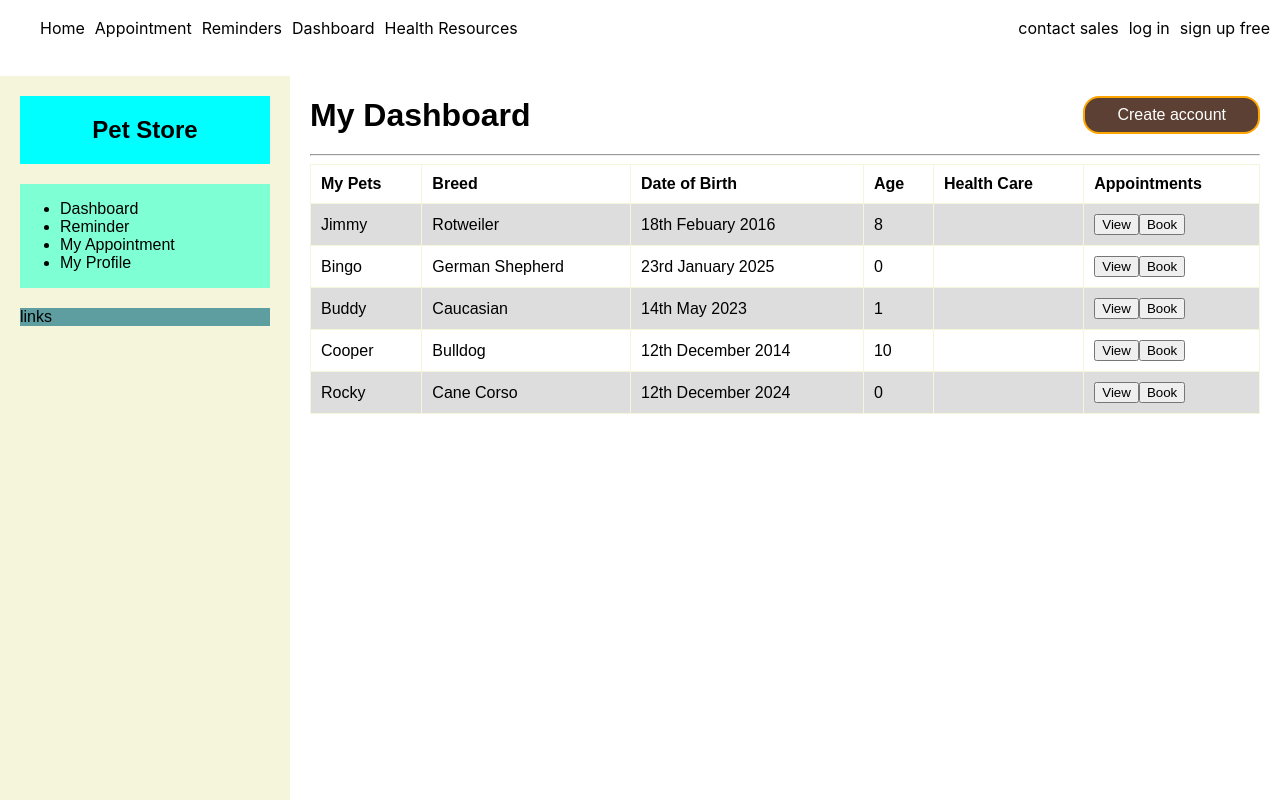
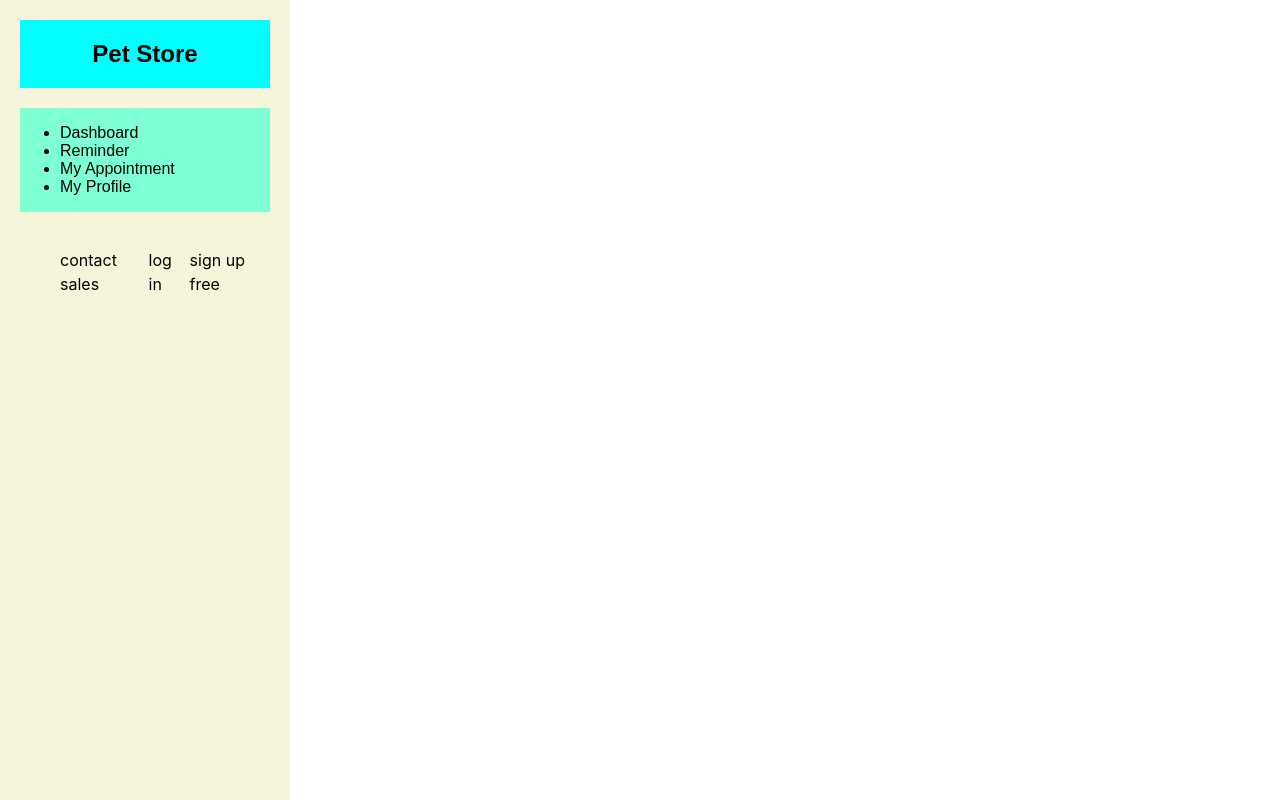
Before and after one commit to Faith-chi/B.Sc-Web-Project, a website: page public/pages/dashboard.html in a window 1280 px wide. Shown: the top 800 px of the page. Drawn offline with Linux system fonts and the light colour scheme.

Commit message:
commit for merge to clean git working tree

```diff
--- a/public/pages/dashboard.html
+++ b/public/pages/dashboard.html
@@ -1,23 +1,22 @@
 <!DOCTYPE html>
 <html lang="en">
     <head>
-    <meta name="viewport" content="width=device-width, initial-scale=1.0" />
+        <meta name="viewport" content="width=device-width, initial-scale=1.0">
         <title></title>
-    <link rel="stylesheet" href="https://cdnjs.cloudflare.com/ajax/libs/font-awesome/4.7.0/css/font-awesome.min.css">
-    <link rel="stylesheet" href="../stylesheets/dashboard.css" />
+        <link rel="stylesheet" href="/stylesheets/dashboard.css">
     </head>
     <body>
-    <section class="header">
-      <div id="nav-bar">
-          <div class="nav-bar-links">
+        <div class="container">
+        <aside class="sidebar">
+           <div class="side-1"> <h2>Pet Store</h2> </div>
+        <div class="side-2"><nav width="100%">
                 <ul>
-              <li><a href="homepage.html">Home</a></li>
-              <li><a href="appointment.html">Appointment</a></li>
-              <li><a href="reminder.html">Reminders</a></li>
-              <li><a href="dashboard.html">Dashboard</a></li>
-              <li><a href="#">Health Resources</a></li>
+                    <li>Dashboard</li>
+                    <li>Reminder</li>
+                    <li>My Appointment</li>
+                    <li>My Profile</li>
                 </ul>
-          </div>
+            </nav>
         </div>
         <div class="rhs">
           <ul>
```
Lines whose indentation alone changed are shown as unchanged.
